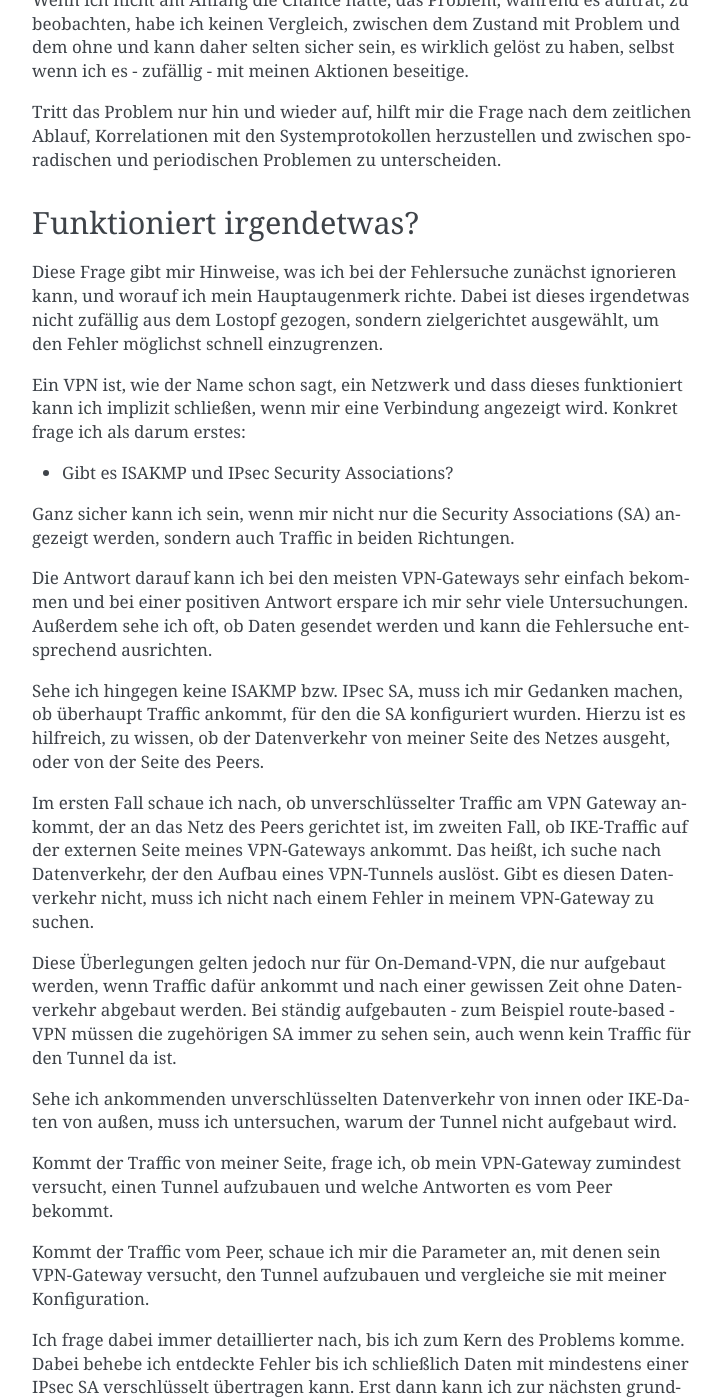
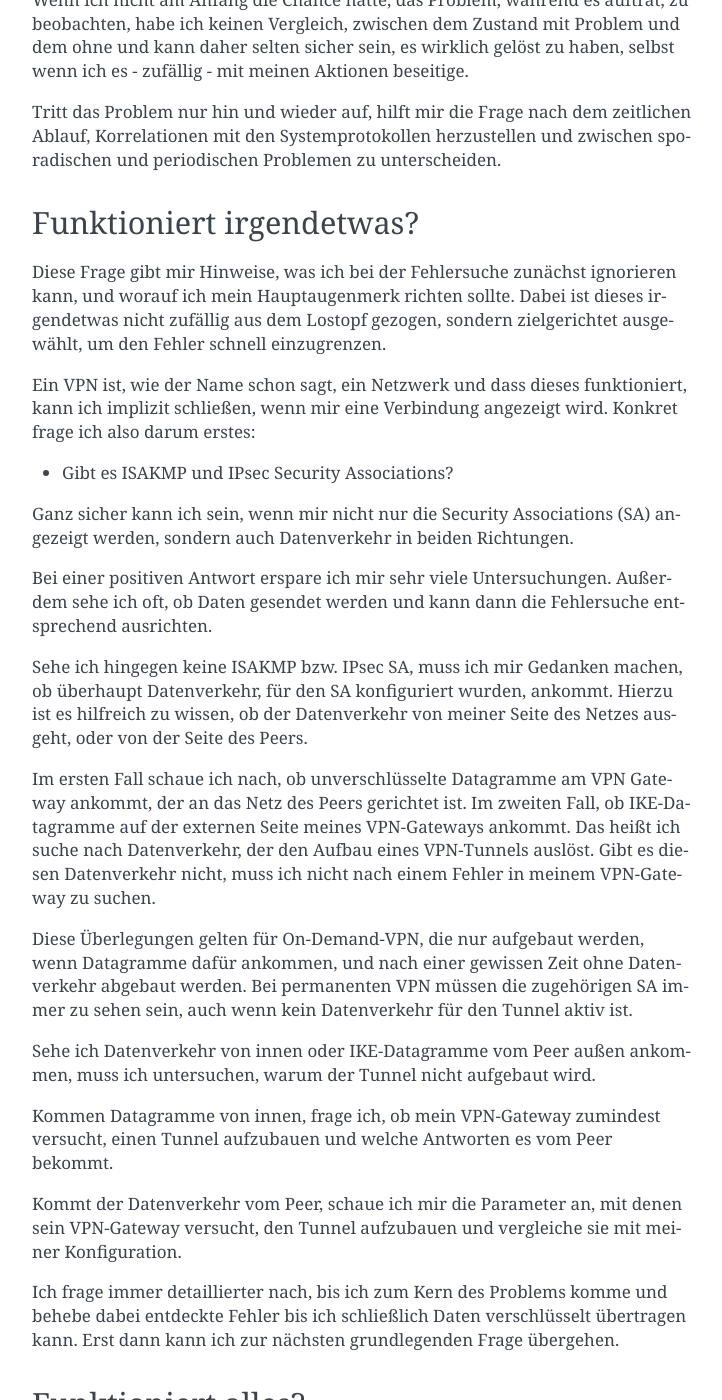
Before and after one commit to matwei-books/Fehlersuche-bei-IPsec-VPN-mit-IKEv2, a Sphinx documentation site: the page built from source/vorgehen/fragen.rst, in a window 1280 px wide and 1400 px high, scrolled down 2580 px. Shown: the whole window, without its empty margins (388-1110 px from the left). Built offline with Sphinx 7.4.7, drawn with Linux system fonts in a browser that asks for light colours; some of the changed text lies outside the part shown.

Commit message:
Text überarbeitet

```diff
--- a/source/vorgehen/fragen.rst
+++ b/source/vorgehen/fragen.rst
@@ -138,149 +138,166 @@
 Funktioniert irgendetwas?
 -------------------------
 
-Diese Frage gibt mir Hinweise, was ich bei der Fehlersuche zunächst
-ignorieren kann, und worauf ich mein Hauptaugenmerk richte. Dabei ist
-dieses irgendetwas nicht zufällig aus dem Lostopf gezogen, sondern
-zielgerichtet ausgewählt, um den Fehler möglichst schnell einzugrenzen.
+Diese Frage gibt mir Hinweise,
+was ich bei der Fehlersuche zunächst ignorieren kann,
+und worauf ich mein Hauptaugenmerk richten sollte.
+Dabei ist dieses irgendetwas nicht zufällig aus dem Lostopf gezogen,
+sondern zielgerichtet ausgewählt,
+um den Fehler schnell einzugrenzen.
 
-Ein VPN ist, wie der Name schon sagt, ein Netzwerk und dass dieses
-funktioniert kann ich implizit schließen, wenn mir eine Verbindung
-angezeigt wird. Konkret frage ich als darum erstes:
+Ein VPN ist, wie der Name schon sagt, ein Netzwerk
+und dass dieses funktioniert,
+kann ich implizit schließen,
+wenn mir eine Verbindung angezeigt wird.
+Konkret frage ich also darum erstes:
 
 -  Gibt es ISAKMP und IPsec Security Associations?
 
-Ganz sicher kann ich sein, wenn mir nicht nur die Security Associations
-(SA) angezeigt werden, sondern auch Traffic in beiden Richtungen.
+Ganz sicher kann ich sein,
+wenn mir nicht nur die Security Associations (SA) angezeigt werden,
+sondern auch Datenverkehr in beiden Richtungen.
 
-Die Antwort darauf kann ich bei den meisten VPN-Gateways sehr einfach
-bekommen und bei einer positiven Antwort erspare ich mir sehr viele
-Untersuchungen. Außerdem sehe ich oft, ob Daten gesendet werden und kann
-die Fehlersuche entsprechend ausrichten.
+Bei einer positiven Antwort erspare ich mir sehr viele Untersuchungen.
+Außerdem sehe ich oft, ob Daten gesendet werden
+und kann dann die Fehlersuche entsprechend ausrichten.
 
-Sehe ich hingegen keine ISAKMP bzw. IPsec SA, muss ich mir Gedanken
-machen, ob überhaupt Traffic ankommt, für den die SA konfiguriert
-wurden. Hierzu ist es hilfreich, zu wissen, ob der Datenverkehr von
-meiner Seite des Netzes ausgeht, oder von der Seite des Peers.
+Sehe ich hingegen keine ISAKMP bzw. IPsec SA,
+muss ich mir Gedanken machen,
+ob überhaupt Datenverkehr, für den SA konfiguriert wurden, ankommt.
+Hierzu ist es hilfreich zu wissen,
+ob der Datenverkehr von meiner Seite des Netzes ausgeht,
+oder von der Seite des Peers.
 
-Im ersten Fall schaue ich nach, ob unverschlüsselter Traffic am VPN
-Gateway ankommt, der an das Netz des Peers gerichtet ist, im zweiten
-Fall, ob IKE-Traffic auf der externen Seite meines VPN-Gateways ankommt.
-Das heißt, ich suche nach Datenverkehr, der den Aufbau eines VPN-Tunnels
-auslöst. Gibt es diesen Datenverkehr nicht, muss ich nicht nach einem
-Fehler in meinem VPN-Gateway zu suchen.
+Im ersten Fall schaue ich nach,
+ob unverschlüsselte Datagramme am VPN Gateway ankommt,
+der an das Netz des Peers gerichtet ist.
+Im zweiten Fall,
+ob IKE-Datagramme auf der externen Seite meines VPN-Gateways ankommt.
+Das heißt ich suche nach Datenverkehr,
+der den Aufbau eines VPN-Tunnels auslöst.
+Gibt es diesen Datenverkehr nicht,
+muss ich nicht nach einem Fehler in meinem VPN-Gateway zu suchen.
 
-Diese Überlegungen gelten jedoch nur für On-Demand-VPN, die nur
-aufgebaut werden, wenn Traffic dafür ankommt und nach einer gewissen
-Zeit ohne Datenverkehr abgebaut werden. Bei ständig aufgebauten - zum
-Beispiel route-based - VPN müssen die zugehörigen SA immer zu sehen
-sein, auch wenn kein Traffic für den Tunnel da ist.
+Diese Überlegungen gelten für On-Demand-VPN,
+die nur aufgebaut werden, wenn Datagramme dafür ankommen,
+und nach einer gewissen Zeit ohne Datenverkehr abgebaut werden.
+Bei permanenten VPN müssen die zugehörigen SA immer zu sehen sein,
+auch wenn kein Datenverkehr für den Tunnel aktiv ist.
 
-Sehe ich ankommenden unverschlüsselten Datenverkehr von innen oder
-IKE-Daten von außen, muss ich untersuchen, warum der Tunnel nicht
-aufgebaut wird.
+Sehe ich Datenverkehr von innen oder IKE-Datagramme vom Peer außen ankommen,
+muss ich untersuchen, warum der Tunnel nicht aufgebaut wird.
 
-Kommt der Traffic von meiner Seite, frage ich, ob mein VPN-Gateway
-zumindest versucht, einen Tunnel aufzubauen und welche Antworten es vom
-Peer bekommt.
+Kommen Datagramme von innen, frage ich,
+ob mein VPN-Gateway zumindest versucht,
+einen Tunnel aufzubauen
+und welche Antworten es vom Peer bekommt.
 
-Kommt der Traffic vom Peer, schaue ich mir die Parameter an, mit denen
-sein VPN-Gateway versucht, den Tunnel aufzubauen und vergleiche sie mit
-meiner Konfiguration.
+Kommt der Datenverkehr vom Peer,
+schaue ich mir die Parameter an,
+mit denen sein VPN-Gateway versucht,
+den Tunnel aufzubauen
+und vergleiche sie mit meiner Konfiguration.
 
-Ich frage dabei immer detaillierter nach, bis ich zum Kern des Problems
-komme. Dabei behebe ich entdeckte Fehler bis ich schließlich Daten mit
-mindestens einer IPsec SA verschlüsselt übertragen kann. Erst dann kann
-ich zur nächsten grundlegenden Frage übergehen.
+Ich frage immer detaillierter nach,
+bis ich zum Kern des Problems komme
+und behebe dabei entdeckte Fehler
+bis ich schließlich Daten verschlüsselt übertragen kann.
+Erst dann kann ich zur nächsten grundlegenden Frage übergehen.
 
 Funktioniert alles?
 -------------------
 
-Habe ich zumindest einen Tunnel mit IPsec SA, kann ich davon ausgehen,
-dass das VPN grundsätzlich funktioniert. Auch dann bleiben noch genügend
-Fragen.
+Habe ich zumindest einen Tunnel mit IPsec SA,
+kann ich davon ausgehen,
+dass das VPN grundsätzlich funktioniert.
+Auch dann bleiben noch genügend Fragen.
 
--  Gibt es eingehenden und ausgehenden Traffic?
+-  Gibt es eingehenden und ausgehenden Datenverkehr?
 
-Ein aufgebauter VPN-Tunnel nützt nur dann etwas, wenn er Traffic in
-beiden Richtungen überträgt. Fehlt eine Richtung, frage ich zunächst, ob
-der fragliche Traffic überhaupt bei meinem VPN-Gateway ankommt. Kommt
-dieser Traffic nicht an, brauche ich zunächst nichts weiter zu machen
-und kann die Suche wieder delegieren. Kommt er am VPN-Gateway an, muss
-ich untersuchen, warum der Traffic nicht auf der anderen Seite
-hinausgeht.
+Ein VPN-Tunnel nützt nur dann etwas,
+wenn er Daten in beiden Richtungen überträgt.
+Fehlt eine Richtung, frage ich zunächst,
+ob die fraglichen Datagramme überhaupt bei meinem VPN-Gateway ankommt.
+Kommen diese nicht an,
+brauche ich zunächst nichts weiter zu machen
+und kann die Suche wieder delegieren.
+Kommt er am VPN-Gateway an,
+muss ich untersuchen
+warum kein Datenverkehr auf der anderen Seite hinausgeht.
 
-Gehen keine weiteren IPsec SA nach dem ersten auf, vergleiche ich die
-ACL und IPsec Krypto Parameter.
+Gehen keine weiteren IPsec SA nach dem ersten auf,
+vergleiche ich die ACL und IPsec-Verschlüsselungsparameter.
 
-Finde ich keine Erklärung, ist das ein guter Zeitpunkt zu eskalieren und
-mir Hilfe zu holen.
+Finde ich keine Erklärung,
+ist das ein guter Zeitpunkt zu eskalieren und mir Hilfe zu holen.
 
--  Gibt es Traffic für alle konfigurierten IPsec SA in beiden
-   Richtungen?
+-  Gibt es Datenverkehr für alle konfigurierten IPsec SA in beiden Richtungen?
 
-Diese Frage ist etwas schwierig zu beantworten, weil der Traffic
-üblicherweise von anderen erzeugt wird und hier ein Koordinationsproblem
-entstehen kann. Nichtsdestotrotz sollte diese Frage spätestens bei der
-Abnahme des VPN mit *Ja* beantwortet sein.
+Diese Frage ist manchmal schwierig zu beantworten,
+weil die Daten üblicherweise von anderen gesendet werden
+und hier ein Problem mit der Koordination der Beteiligten entstehen kann.
+Trotzdem sollte diese Frage spätestens bei der Abnahme des VPN mit *Ja* beantwortet sein.
 
 -  Gibt es Fehlermeldungen oder Warnungen in den Logs?
 
-Auch wenn das VPN scheinbar vollständig funktioniert, kann ein Blick in
-die Logs auf bisher unentdeckte Probleme hinweisen. Natürlich setzt das
-einen zeitnahen Zugriff auf die Systemprotokolle voraus.
+Auch wenn das VPN scheinbar vollständig funktioniert,
+kann ein Blick in die Logs auf bisher unentdeckte Probleme hinweisen.
+Natürlich setzt das einen zeitnahen Zugriff auf die Systemprotokolle voraus.
 
 Ist es schnell genug?
 ---------------------
 
-Die Frage nach der Geschwindigkeit ist nicht leicht zu beantworten. Im
-Idealfall habe ich eine Baseline und damit ein einigermaßen objektives
-Kriterium für die Geschwindigkeit des VPN.
+Die Frage nach der Geschwindigkeit ist nicht leicht zu beantworten.
+Im Idealfall habe ich einen Referenzwert
+und damit ein objektives Kriterium für die Geschwindigkeit des VPN.
 
-Zwei Faktoren beeinflussen die Geschwindigkeit in einem Netz und damit
-auch im VPN wesentlich:
+Zwei Faktoren beeinflussen die Geschwindigkeit in einem Netz und damit auch im VPN wesentlich:
 
--  der Durchsatz beziehungsweise die maximale Datenmenge pro
-   Zeiteinheit, die durch das Netz gehen - diesen will ich möglichst
-   groß - und
+-  der Durchsatz beziehungsweise die maximale Datenmenge pro Zeiteinheit,
+   die durch das Netz gehen - diesen will ich möglichst groß - und
 -  die Latenz beziehungsweise die Zeit zum Übertragen eines einzelnen
    Datagramms - diese will ich möglichst klein haben.
 
-Beide Faktoren beeinflussen sich gegenseitig und sind im laufenden
-Betrieb nicht einfach zu messen. Manchmal ist es möglich, über die
-Laufzeit - ein Maß für die Latenz - auf den maximalen Durchsatz zu
-schließen.
+Beide Faktoren beeinflussen sich gegenseitig
+und sind im laufenden Betrieb nicht einfach zu messen.
 
-Da dabei aber fremdbestimmte Netzkomponenten beteiligt sind, muss ich
-diese Erkenntnisse immer mit Vorsicht verwenden. Das beste, was ich in
-den meisten Fällen tun kann, ist Durchsatz und Latenz an meinem Gateway
-optimal einzustellen und versuchen ungefähr zu ermitteln, an welcher
-Stelle im Netz die Verbindung verlangsamt wird. Finde ich als Ursache
-das VPN-Gateway, muss ich über leistungsfähigere Hardware nachdenken.
+Manchmal ist es möglich,
+über die Laufzeit als Maß für die Latenz auf den maximalen Durchsatz zu schließen.
+Da dabei aber fremdbestimmte Komponenten im Netz beteiligt sind,
+muss ich diese Erkenntnisse immer mit Vorsicht verwenden.
+
+Das beste, was ich in den meisten Fällen tun kann,
+ist Durchsatz und Latenz an meinem Gateway optimal einzustellen
+und versuchen, zu ermitteln,
+an welcher Stelle im Netz die Verbindung verlangsamt wird.
+Finde ich als Ursache das VPN-Gateway,
+muss ich über leistungsfähigere Hardware nachdenken.
 
 -  Wie sieht die Round-Trip-Zeit der entschlüsselten Daten aus?
 
-Das ist eine der Fragen zur Geschwindigkeit eines VPN, die sich relativ
-einfach beantworten lässt. Allerdings geht in die Round-Trip-Zeit neben
-der Zeit für die Ver- und Entschlüsselung noch die Zeit für die
-Übertragung im Netz und die Antwortzeit der Gegenstelle ein, so dass bei
-einer zu langen Round-Trip-Zeit die Ursache nicht auf Anhieb genau
-benannt werden kann. Durch Vergleichsmessungen der Paketlaufzeit
-zwischen den beiden VPN-Gateways lassen sich zumindest Teile der
-Störgrößen herausrechnen. Durch genaues Betrachten der Zeitstempel der
-Datagramme lässt sich vielleicht ermitteln, ob das Problem eher auf der
-verschlüsselten oder auf der entschlüsselten Seite liegt.
+Das ist eine der Fragen zur Geschwindigkeit eines VPN,
+die sich relativ einfach beantworten lässt.
+Allerdings gehen in die Round-Trip-Zeit
+neben der Zeit für die Ver- und Entschlüsselung
+noch die Zeit für die Übertragung im Netz
+und die Antwortzeit der Gegenstelle ein,
+so dass bei einer langen Round-Trip-Zeit
+die Ursache nicht auf Anhieb genau benannt werden kann.
+Durch Vergleichsmessungen der Paketlaufzeit zwischen den beiden VPN-Gateways
+lassen sich zumindest Teile der Störgrößen herausrechnen.
+Durch genaues Betrachten der Zeitstempel der Datagramme lässt sich ermitteln,
+ob das Problem eher auf der verschlüsselten oder auf der entschlüsselten Seite liegt.
 
 -  Wie groß ist die Verzögerung durch Ver- und Entschlüsselung?
 
-Leider lässt sich diese Frage nur beantworten, wenn das VPN selbst nur
-wenig benutzt wird, da ich hier die verschlüsselten Datagramme auf der
-Außenseite den unverschlüsselten auf der Innenseite zuordnen muss. Dann
-kann die Zeit, die für die Verschlüsselung benötigt wird, einen Hinweis
-geben, ob vielleicht ein leistungsfähigeres VPN-Gateway oder Maßnahmen
-zu dessen Entlastung angebracht sind.
+Leider lässt sich diese Frage nur beantworten,
+wenn das VPN selbst nur wenig benutzt wird,
+da ich hier die verschlüsselten Datagramme auf der Außenseite
+den unverschlüsselten auf der Innenseite zuordnen muss.
+Dann kann die Zeit, die für die Verschlüsselung benötigt wird, einen Hinweis geben,
+ob vielleicht ein leistungsfähigeres VPN-Gateway oder Maßnahmen zu dessen Entlastung angebracht sind.
 
 -  Wie groß ist der Durchsatz des VPN-Gateways?
 
-Hierzu kann ich den gesamten verschlüsselten Datenverkehr pro
-Zeiteinheit betrachten und vergleichen, ob ich mich einem - vorher
-ermittelten - Maximalwert nähere.
+Hierzu kann ich den gesamten Datenverkehr pro Zeiteinheit betrachten
+und vergleichen, ob ich mich einem - vorher ermittelten - Maximalwert nähere.
```
Also changed, not shown: other parts of source/vorgehen/fragen.rst (+5 -5 lines).
